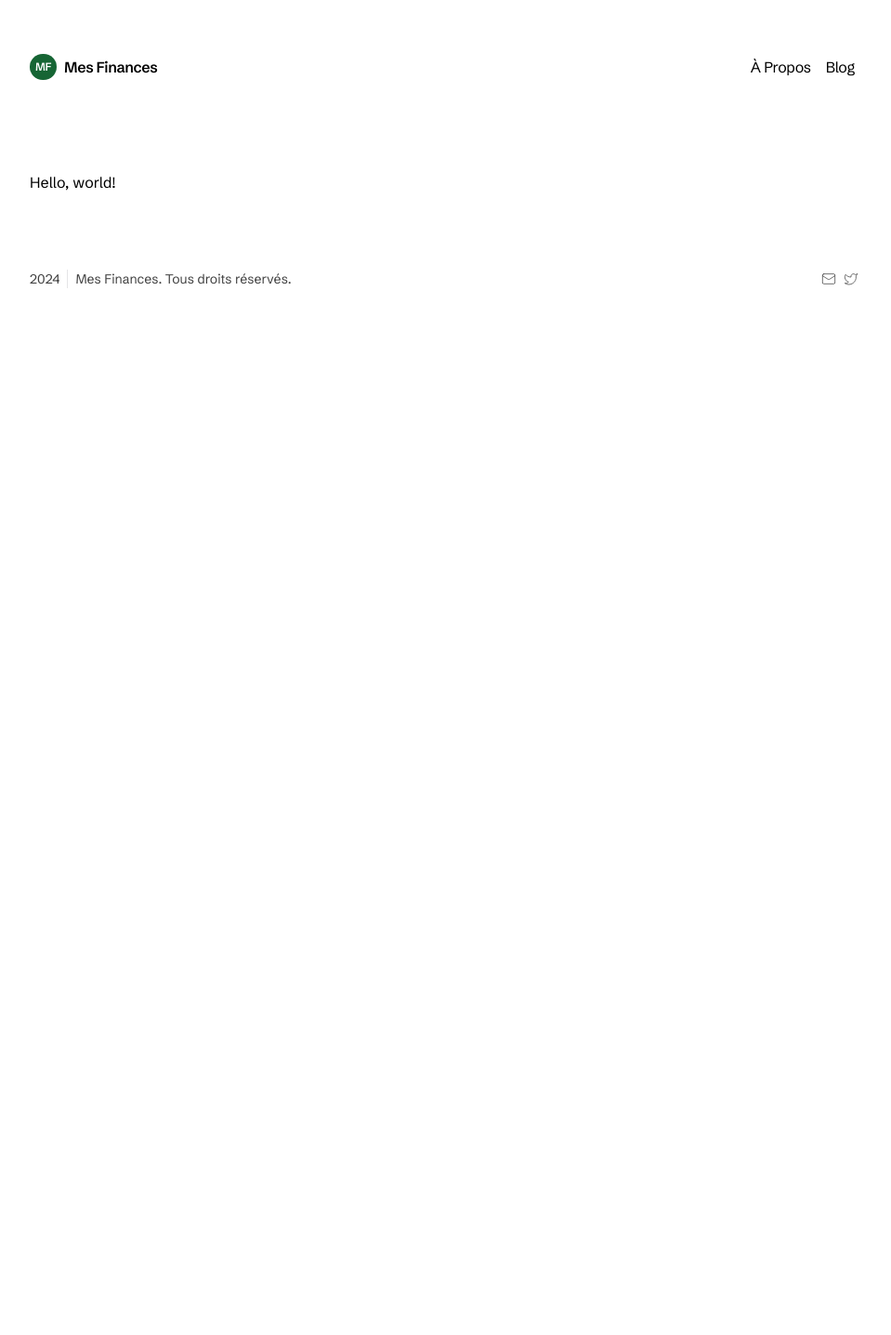
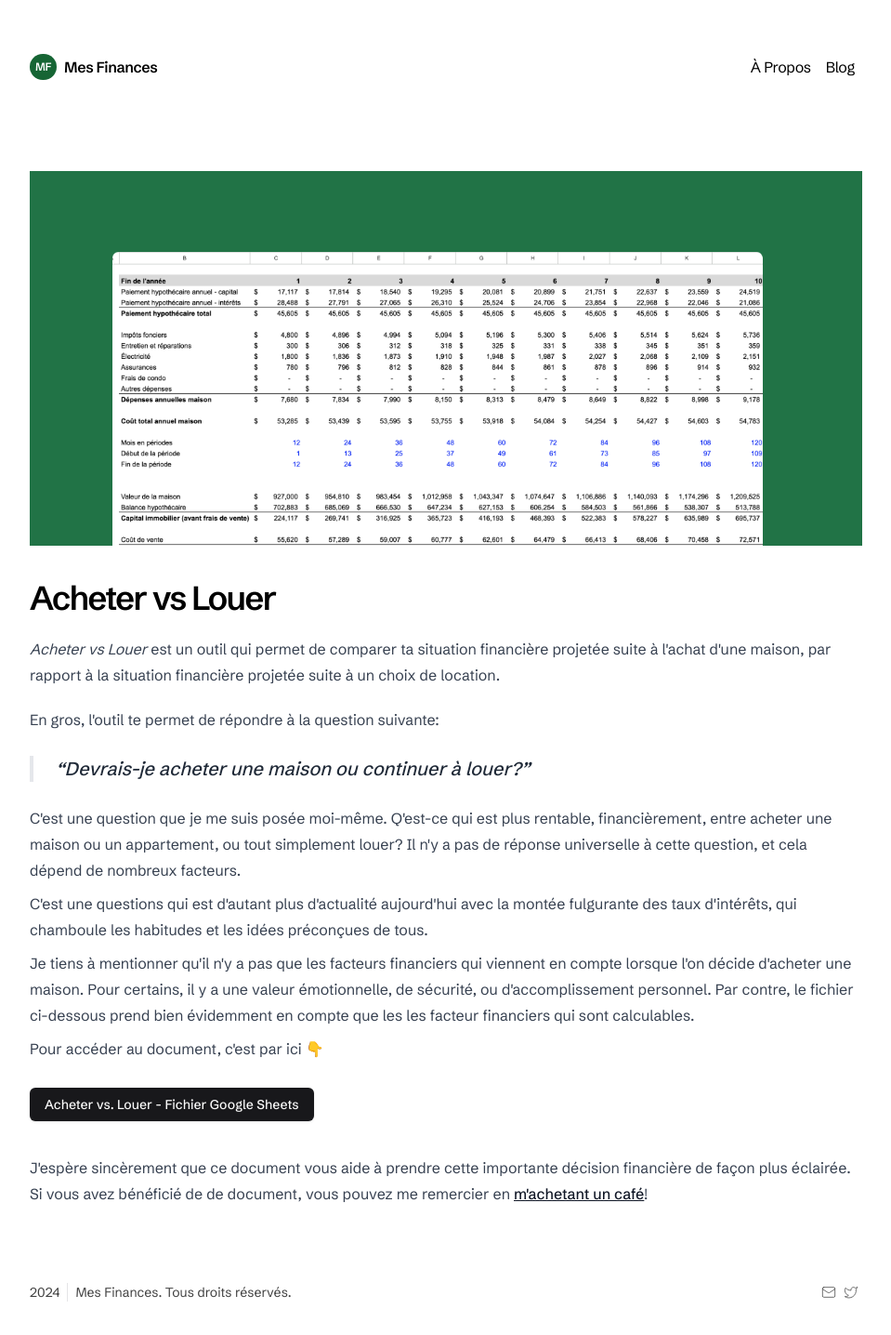
Before and after one commit to samlafontaine/mesfinances, a Next.js app: page /outils/acheter-vs-louer in a window 1280 px wide. Shown: the top 1436 px of the page at 93% size, without its empty margins (160-1119 px from the left). Before the commit the page ends 800 px from the top, so only its background shows below. Built offline with nearby package versions, Linux system fonts and the light colour scheme.

Commit message:
Created content for acheter vs louer

```diff
--- a/app/outils/acheter-vs-louer/page.tsx
+++ b/app/outils/acheter-vs-louer/page.tsx
@@ -1,3 +1,71 @@
-export default function CalculateurPlex() {
-  return <h1>Hello, world!</h1>;
+import Image from "next/image";
+import { Button } from "@/components/ui/button";
+import Link from "next/link";
+
+export default function AcheterVsLouer() {
+  return (
+    <div>
+      <Image
+        src="/acheter-vs-louer-2.png"
+        width={0}
+        height={0}
+        alt=""
+        sizes="100vw"
+        style={{ width: "100%", height: "auto" }}
+        className="mb-8"
+      />
+      <h1 className="text-3xl md:text-4xl tracking-tighter md:leading-snug font-semibold mb-4">
+        Acheter vs Louer
+      </h1>
+      <div className="space-y-2 prose">
+        <p>
+          <i>Acheter vs Louer</i> est un outil qui permet de comparer ta
+          situation financière projetée suite à l'achat d'une maison, par
+          rapport à la situation financière projetée suite à un choix de
+          location.
+        </p>
+        <p>En gros, l'outil te permet de répondre à la question suivante:</p>
+        <blockquote className="relative border-s-4 ps-4 sm:ps-6">
+          <p className="text-gray-800 sm:text-xl">
+            <em>Devrais-je acheter une maison ou continuer à louer?</em>
+          </p>
+        </blockquote>
+        <p>
+          C'est une question que je me suis posée moi-même. Q'est-ce qui est
+          plus rentable, financièrement, entre acheter une maison ou un
+          appartement, ou tout simplement louer? Il n'y a pas de réponse
+          universelle à cette question, et cela dépend de nombreux facteurs.
+        </p>
+        <p>
+          C'est une questions qui est d'autant plus d'actualité aujourd'hui avec
+          la montée fulgurante des taux d'intérêts, qui chamboule les habitudes
+          et les idées préconçues de tous.
+        </p>
+        <p>
+          Je tiens à mentionner qu'il n'y a pas que les facteurs financiers qui
+          viennent en compte lorsque l'on décide d'acheter une maison. Pour
+          certains, il y a une valeur émotionnelle, de sécurité, ou
+          d'accomplissement personnel. Par contre, le fichier ci-dessous prend
+          bien évidemment en compte que les les facteur financiers qui sont
+          calculables.
+        </p>
+        <p>Pour accéder au document, c'est par ici 👇</p>
+        <br></br>
+        <Link
+          href="https://docs.google.com/spreadsheets/d/1AnSmcqzzMBndRxDfZmynvplvAOxjS1uCHdMQPwHtmLA/edit?usp=sharing"
+          target="_blank"
+        >
+          <Button>Acheter vs. Louer - Fichier Google Sheets</Button>
+        </Link>
+        <br></br>
+        <br></br>
+        <p>
+          J'espère sincèrement que ce document vous aide à prendre cette
+          importante décision financière de façon plus éclairée. Si vous avez
+          bénéficié de de document, vous pouvez me remercier en{" "}
+          <a href="https://buymeacoffee.com/mesfinances">m'achetant un café</a>!
+        </p>
+      </div>
+    </div>
+  );
 }
```
Also changed, not shown: app/opengraph-image.png (deleted), public/acheter-vs-louer-2.png (added).
